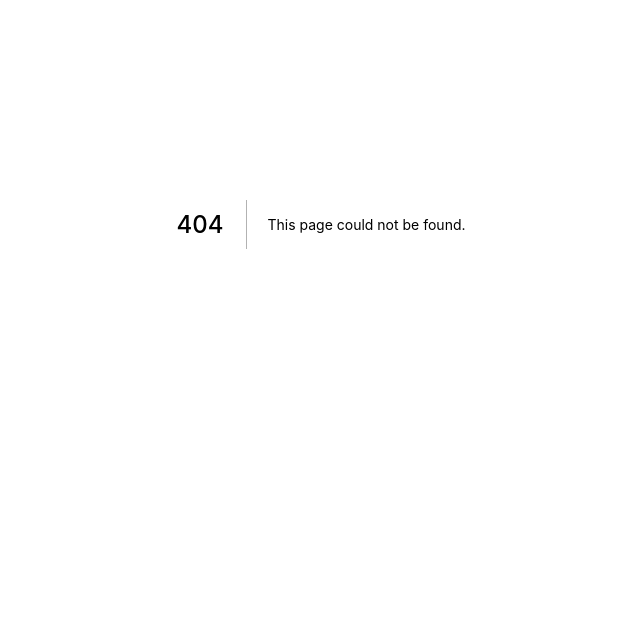
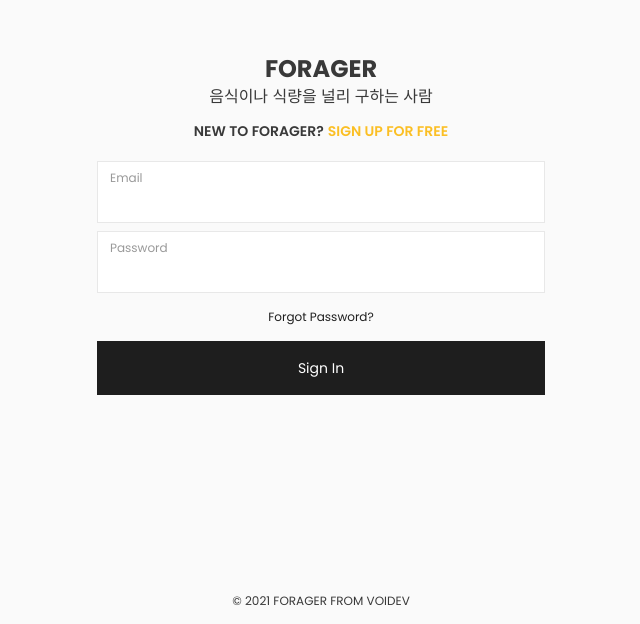
Before and after one commit to VeoScript/forager, a Next.js app: page /signin in a window 1280 px wide. Before the commit this address had no page. Shown: the part 176-800 px from the top of the page, without its empty margins (319-959 px from the left). Built offline with nearby package versions, Linux system fonts and the light colour scheme.

Commit message:
feat: add signin page, guard layout, and spinner component (#29)

```diff
--- a/src/components/Create/PublishButton.tsx
+++ b/src/components/Create/PublishButton.tsx
@@ -25,7 +25,7 @@ const PublishButton: React.FC<TypeProps> = ({ append, setIsOpen }) => {
         Add
       </button>
       <button
-        className="flex justify-center w-full p-4 text-sm text-pure-white border border-[#00719C] border-opacity-10 bg-[#00719C] hover:bg-opacity-80 transition ease-in-out duration-200 outline-none"
+        className="flex justify-center w-full p-4 text-sm text-pure-white border border-black-matt border-opacity-10 bg-black-matt hover:bg-opacity-90 transition ease-in-out duration-200 outline-none"
         type="submit"
       >
         Publish
--- a/src/components/Home/Credits.tsx
+++ b/src/components/Home/Credits.tsx
@@ -3,7 +3,7 @@ import Link from 'next/link'
 
 const Credits: React.FC = () => {
   return (
-    <div className="flex flex-col w-full max w-sm space-y-0.5 text-light-gray text-opacity-50">
+    <div className="flex flex-col w-full max-w-sm space-y-0.5 text-light-gray text-opacity-50">
       <div className="flex items-center w-full space-x-1">
         <div className="flex">
           <Link href="/">
--- /dev/null
+++ b/src/layouts/guard.tsx
@@ -0,0 +1,23 @@
+import React from 'react'
+import Credits from '~/components/Home/Credits'
+
+interface TypeProps {
+  children: any
+}
+
+const Guard: React.FC<TypeProps> = ({ children }) => {
+  return (
+    <div className="font-poppins flex flex-col items-center w-full max-w-full h-screen overflow-hidden cursor-default text-black-dim bg-ghost-white">
+      <div className="flex flex-col items-center justify-center w-full max-w-5xl h-full px-5">
+        <div className="flex justify-center w-full">
+          {children}
+        </div>
+        <div className="fixed bottom-0 p-3">
+          <span className="font-normal text-xs">© { new Date().getFullYear() } FORAGER FROM VOIDEV</span>
+        </div>
+      </div>
+    </div>
+  )
+}
+
+export default Guard
--- /dev/null
+++ b/src/pages/signin.tsx
@@ -0,0 +1,90 @@
+import type { NextPage } from 'next'
+import { motion } from 'framer-motion'
+import React from 'react'
+import Head from 'next/head'
+import Link from 'next/link'
+import Guard from '~/layouts/guard'
+import Spinner from '~/utils/Spinner'
+
+const SignIn: NextPage = () => {
+  return (
+    <React.Fragment>
+      <Head>
+        <title>Sign In | Forager</title>
+      </Head>
+      <Guard>
+        <div className="flex flex-col items-center w-full max-w-md">
+          <div className="relative flex flex-col items-center w-full h-auto">
+            <motion.div
+              initial={{ scale: 1 }}
+              animate={{ scale: 0 }}
+              transition={{ delay: 2 }}
+              className="absolute inset-0 flex flex-col items-center justify-center h-full"
+            >
+              <div className="flex flex-col items-center w-full h-auto">
+                <h3 className="font-bold text-4xl">FORAGER</h3>
+                <h5 className="font-light text-xl">음식이나 식량을 널리 구하는 사람</h5>
+                <Spinner />
+              </div>
+            </motion.div>
+            <motion.div
+              initial={{ scale: 0 }}
+              animate={{ scale: 1 }}
+              transition={{ delay: 2 }}
+              className="flex flex-col items-center w-full space-y-5"
+            >
+              <div className="flex flex-col items-center w-full h-auto">
+                <h3 className="font-bold text-2xl">FORAGER</h3>
+                <h5 className="font-light text-base">음식이나 식량을 널리 구하는 사람</h5>
+                <div className="hidden md:flex flex-col md:flex-row items-center justify-center w-full space-x-0 md:space-x-1 font-semibold text-sm mt-3">
+                  <span>NEW TO FORAGER?</span>
+                  <Link href="/signup">
+                    <a className="text-yellow-400 hover:underline">SIGN UP FOR FREE</a>
+                  </Link>
+                </div>
+              </div>
+              <form className="flex flex-col items-center w-full space-y-2">
+                <div className="flex flex-col w-full px-3 py-2 space-y-1 bg-pure-white border border-black-matt border-opacity-10 focus-within:border-dark-gray">
+                  <div className="flex items-center justify-between w-full">
+                    <span className="text-xs text-light-gray text-opacity-80">Email</span>
+                  </div>
+                  <input
+                    className="w-full font-normal text-base outline-none bg-transparent"
+                    type="text"
+                  />
+                </div>
+                <div className="flex flex-col w-full px-3 py-2 space-y-1 bg-pure-white border border-black-matt border-opacity-10 focus-within:border-dark-gray">
+                  <div className="flex items-center justify-between w-full">
+                    <span className="text-xs text-light-gray text-opacity-80">Password</span>
+                  </div>
+                  <input
+                    className="w-full font-normal text-base outline-none bg-transparent"
+                    type="password"
+                  />
+                </div>
+                <div className="flex justify-center w-full">
+                  <Link href="/signup">
+                    <a className="py-2 font-normal text-xs text-black-matt hover:underline">Forgot Password?</a>
+                  </Link>
+                </div>
+                <button
+                  className="flex justify-center w-full p-4 text-sm text-pure-white border border-black-matt border-opacity-10 bg-black-matt hover:bg-opacity-90 transition ease-in-out duration-200 outline-none"
+                  type="submit"
+                >
+                  Sign In
+                </button>
+                <Link href="/signup">
+                  <a className="md:hidden flex justify-center w-full p-4 text-sm text-pure-white border border-black-matt border-opacity-10 bg-black-matt hover:bg-opacity-90 transition ease-in-out duration-200 outline-none" type="submit">
+                    Create Account
+                  </a>
+                </Link>
+              </form>
+            </motion.div>
+          </div>
+        </div>
+      </Guard>
+    </React.Fragment>
+  )
+}
+
+export default SignIn
--- /dev/null
+++ b/src/utils/Spinner.tsx
@@ -0,0 +1,11 @@
+export default function Spinner() {
+  return (
+    <div className="block">
+      <svg xmlns="http://www.w3.org/2000/svg" className="fill-current text-[#2e2e2e]" width="80px" height="80px" viewBox="0 0 100 100" preserveAspectRatio="xMidYMid">
+        <path fill="none" stroke="#2e2e2e" strokeWidth="4" strokeDasharray="42.76482137044271 42.76482137044271" d="M24.3 30C11.4 30 5 43.3 5 50s6.4 20 19.3 20c19.3 0 32.1-40 51.4-40 C88.6 30 95 43.3 95 50s-6.4 20-19.3 20C56.4 70 43.6 30 24.3 30z" strokeLinecap="round" className="transform scale-75">
+          <animate attributeName="stroke-dashoffset" repeatCount="indefinite" dur="1s" keyTimes="0;1" values="0;256.58892822265625"></animate>
+        </path>
+      </svg>
+    </div>
+  )
+}
```
